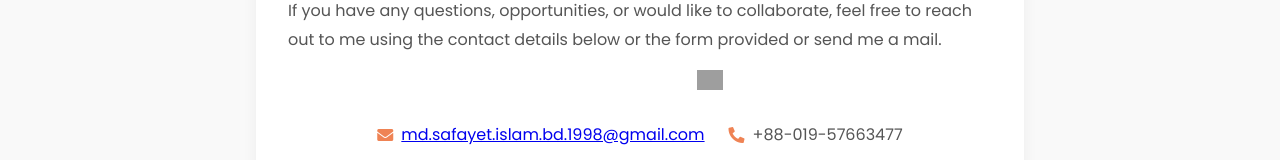
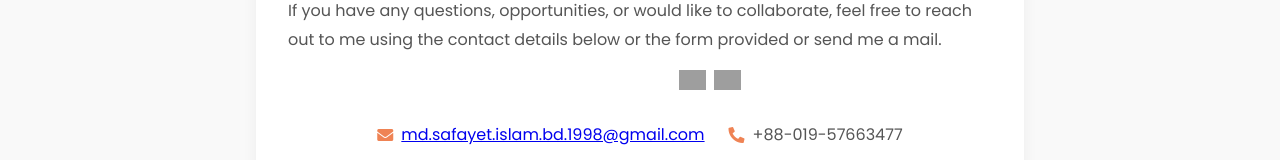
Before and after one commit to safayetislam1998/safayetislam1998.github.io, a plain HTML site: page contact.html in a window 1280 px wide. Shown: the part 417-577 px from the top of the page. Drawn offline with Linux system fonts and the light colour scheme; grey boxes are pictures that could not be loaded.

Commit message:
Add visitor counter to contact and index pages for tracking page views

```diff
--- a/contact.html
+++ b/contact.html
@@ -47,6 +47,7 @@
             <!-- Visitor Counter -->
             <div class="visitor-count">
                 <span><i class="fas fa-eye"></i> Page Visitors: </span>
+                <a href="https://hits.seeyoufarm.com"><img src="https://hits.seeyoufarm.com/api/count/incr/badge.svg?url=https%3A%2F%2Fsafayetislam1998.github.io&count_bg=%2379C83D&title_bg=%23555555&icon=&icon_color=%23E7E7E7&title=hits&edge_flat=false"/></a>
                 <a href="https://hits.seeyoufarm.com">
                     <img
                         src="https://hits.seeyoufarm.com/api/count/incr/badge.svg?url=https%3A%2F%2Fsafayetislam1998.github.io%2Fcontact.html&count_bg=%2379C83D&title_bg=%23555555&icon=&icon_color=%23E7E7E7&title=visits&edge_flat=false" />
```
Also changed, not shown: index.html (+1 -1 lines).
